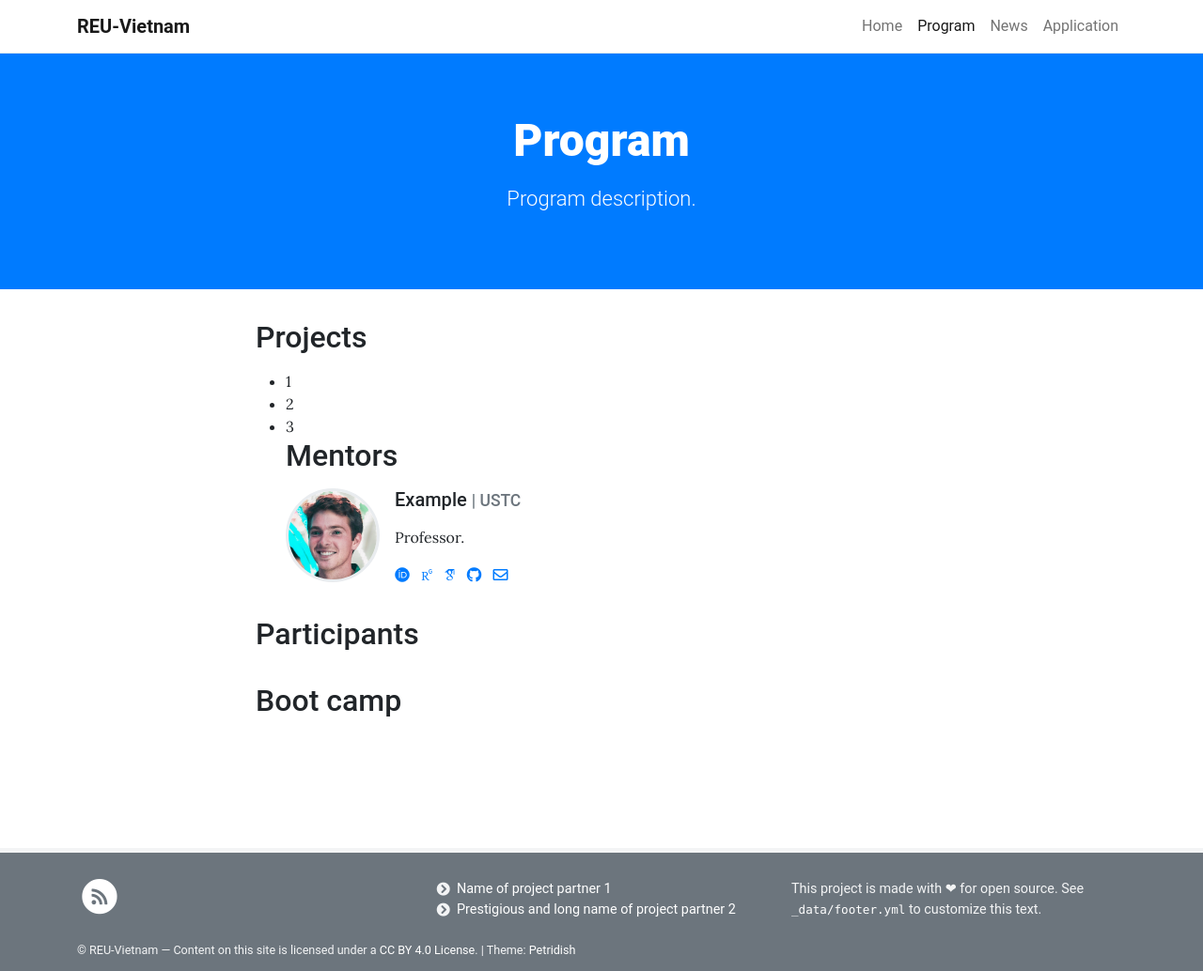
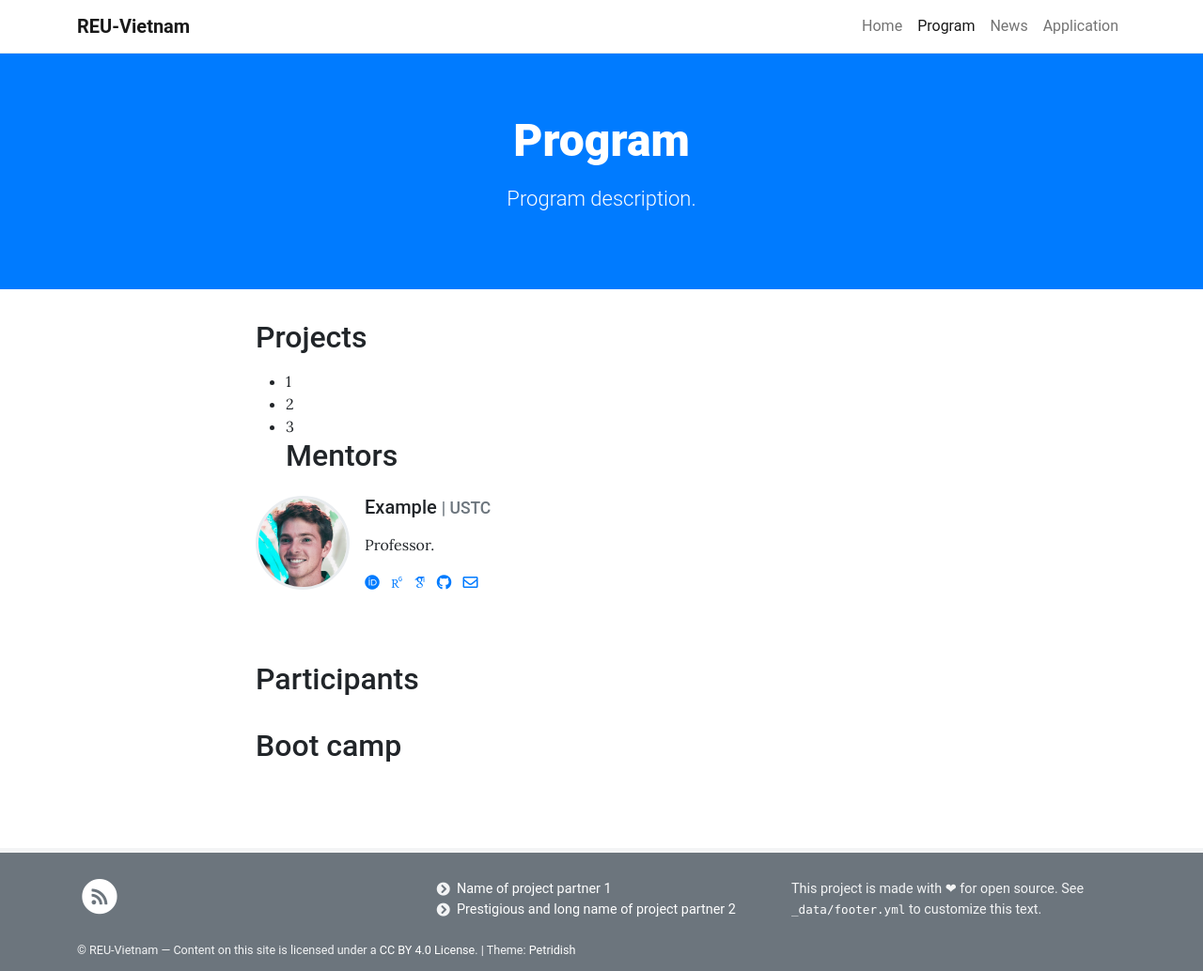
Before and after one commit to adm-vietnam/adm-vietnam.github.io, a Jekyll site: the page built from pages/Program.md, in a window 1280 px wide. Shown: the whole page at 94% size. Built offline with Jekyll 4.4.1, drawn with Linux system fonts in a browser that asks for light colours; some web fonts are replaced.

Commit message:
Update Program.md

```diff
--- a/pages/Program.md
+++ b/pages/Program.md
@@ -9,8 +9,9 @@ permalink: /Program/
 - 2
 - 3
 ## Mentors
+<div class="row cards mt-4">
 {% for member in site.data.Mentors %}
-  <div class="d-flex team-member">
+  <div class="d-flex team-member col-md-6">
     <div class="flex-shrink-0 me-3">
       {% if member.image %}
         <img src="{{ member.image | relative_url }}" alt="{{ member.name }}">
@@ -72,6 +73,7 @@ permalink: /Program/
     </div>
   </div>
 {% endfor %}
+</div>
 
 ## Participants
 
```
